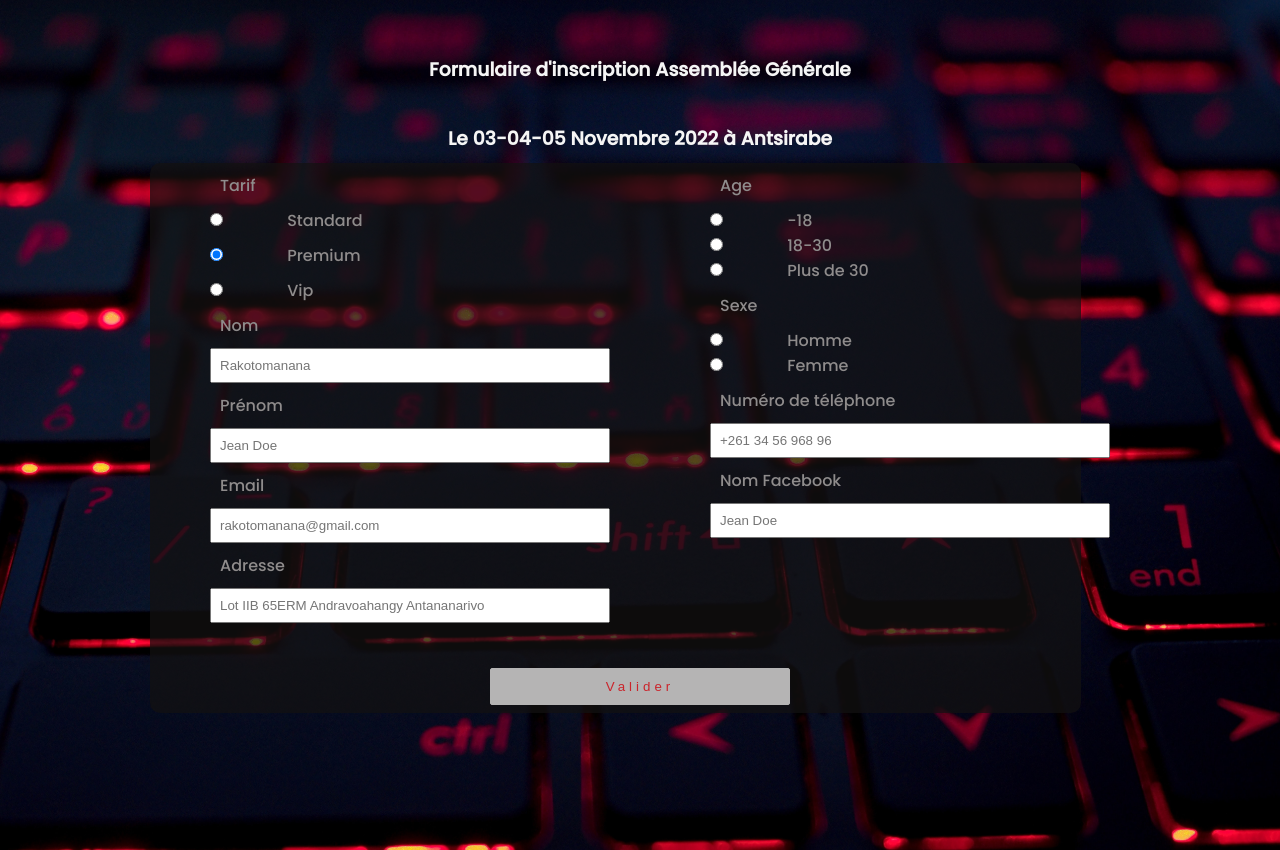
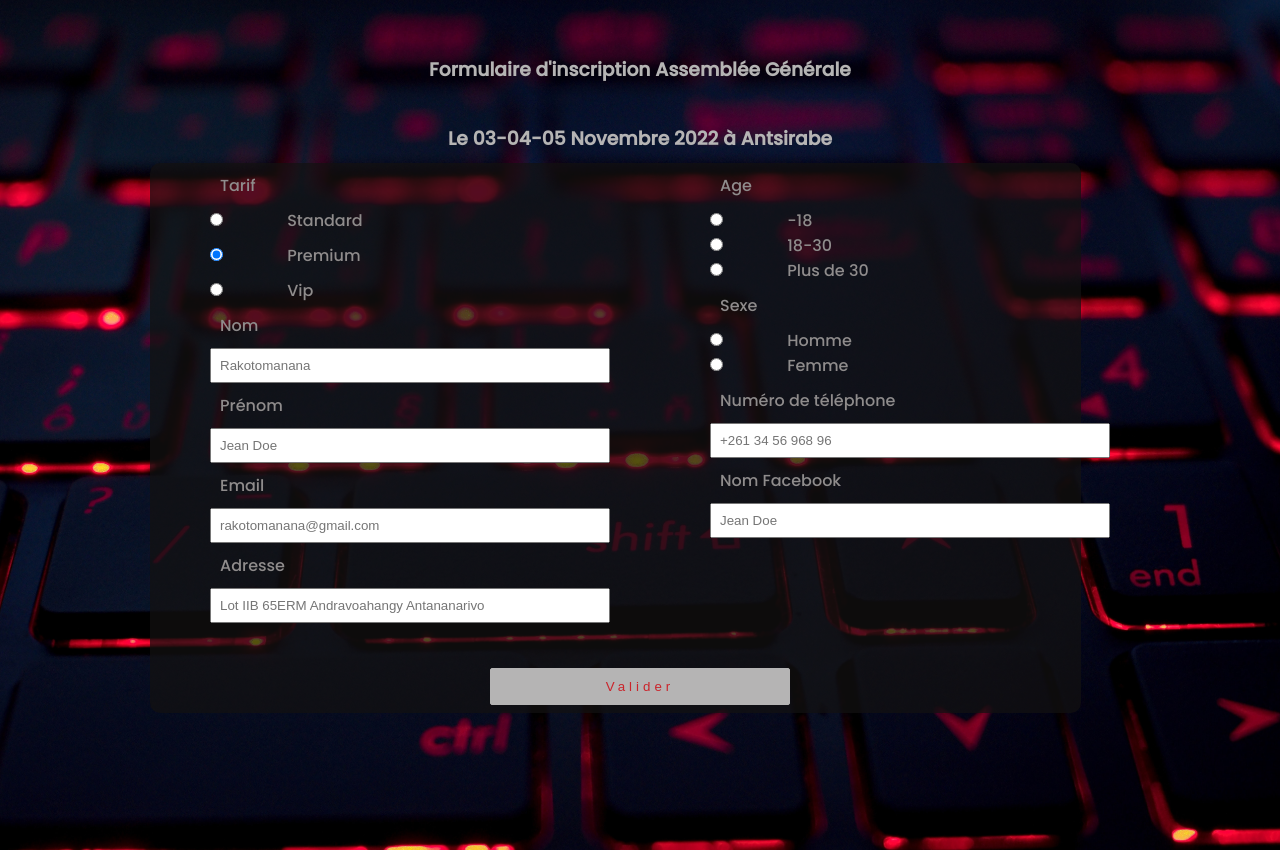
Before and after one commit to sefatia/formAG, a plain HTML site: page index.html in a window 1280 px wide. Drawn offline with Linux system fonts and the light colour scheme.

Commit message:
Update style.css

```diff
--- a/css/style.css
+++ b/css/style.css
@@ -28,7 +28,7 @@ main{
 }
 h3{
     text-align: center;
-    color: var(--white);
+    color: var(--grey);
     margin-top: 30px;
     padding : 5px 0;
 }
```
